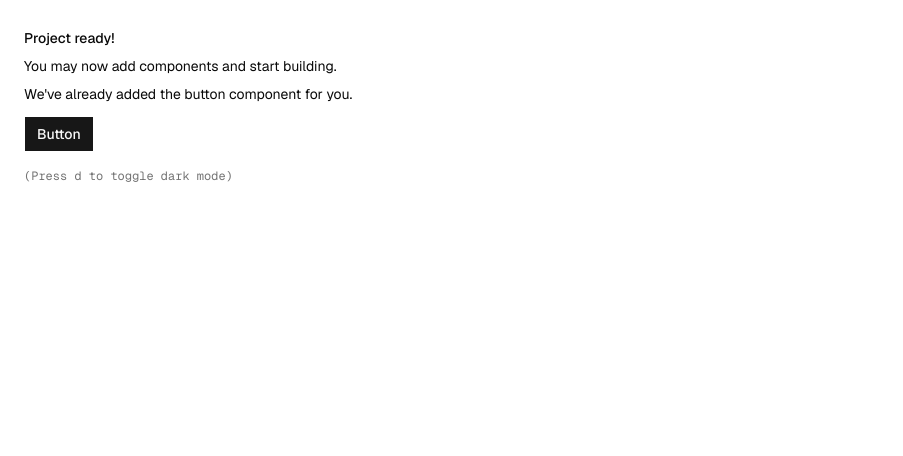
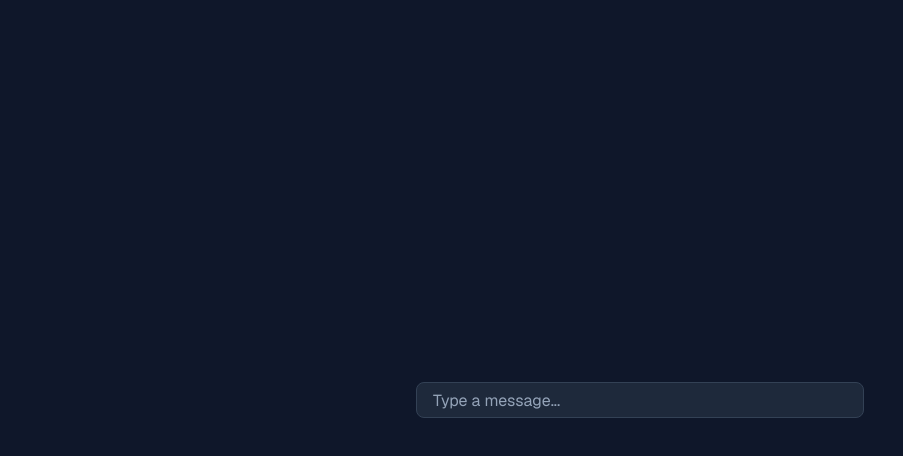
Before and after one commit to gradualisht/CTIP, a Next.js app in the folder frontend/: page / in a window 1280 px wide. Shown: the top 456 px of the page, without its empty margins (0-903 px from the left). Built offline with nearby package versions, Linux system fonts and the light colour scheme.

Commit message:
add input field for requests

```diff
--- a/frontend/app/page.tsx
+++ b/frontend/app/page.tsx
@@ -1,19 +1,6 @@
 import { Button } from "@/components/ui/button"
+import Chat from "@/components/chat.tsx"
 
 export default function Page() {
-  return (
-    <div className="flex min-h-svh p-6">
-      <div className="flex max-w-md min-w-0 flex-col gap-4 text-sm leading-loose">
-        <div>
-          <h1 className="font-medium">Project ready!</h1>
-          <p>You may now add components and start building.</p>
-          <p>We&apos;ve already added the button component for you.</p>
-          <Button className="mt-2">Button</Button>
-        </div>
-        <div className="font-mono text-xs text-muted-foreground">
-          (Press <kbd>d</kbd> to toggle dark mode)
-        </div>
-      </div>
-    </div>
-  )
+  return <Chat></Chat>
 }
--- /dev/null
+++ b/frontend/components/chat.tsx
@@ -0,0 +1,50 @@
+import { Input } from "@/components/ui/input"
+
+const styles = `
+  .chat-container {
+    display: flex;
+    height: 100vh;
+    width: 100vw;
+    align-items: center;
+    justify-content: center;
+    background-color: #0f172a;
+  }
+
+  .chat-input-wrapper {
+    width: 100%;
+    max-width: 28rem;
+  }
+
+  .chat-input {
+    border-radius: 0.5rem;
+    border: 1px solid #334155;
+    background-color: #1e293b;
+    padding: 0.75rem 1rem;
+    color: #ffffff;
+    font-size: 1rem;
+    transition: all 0.2s;
+  }
+
+  .chat-input::placeholder {
+    color: #94a3b8;
+  }
+
+  .chat-input:focus {
+    outline: none;
+    border-color: #3b82f6;
+    box-shadow: 0 0 0 3px rgba(59, 130, 246, 0.1);
+  }
+`
+
+export default function Chat() {
+  return (
+    <>
+      <style>{styles}</style>
+      <div className="chat-container">
+        <div className="chat-input-wrapper">
+          <Input placeholder="Type a message..." className="chat-input" />
+        </div>
+      </div>
+    </>
+  )
+}
--- /dev/null
+++ b/frontend/components/ui/input.tsx
@@ -0,0 +1,19 @@
+import * as React from "react"
+
+import { cn } from "@/lib/utils"
+
+function Input({ className, type, ...props }: React.ComponentProps<"input">) {
+  return (
+    <input
+      type={type}
+      data-slot="input"
+      className={cn(
+        "h-9 w-full min-w-0 rounded-3xl border border-transparent bg-input/50 px-3 py-1 text-base transition-[color,box-shadow,background-color] outline-none file:inline-flex file:h-7 file:border-0 file:bg-transparent file:text-sm file:font-medium file:text-foreground placeholder:text-muted-foreground focus-visible:border-ring focus-visible:ring-3 focus-visible:ring-ring/30 disabled:pointer-events-none disabled:cursor-not-allowed disabled:opacity-50 aria-invalid:border-destructive aria-invalid:ring-3 aria-invalid:ring-destructive/20 md:text-sm dark:aria-invalid:border-destructive/50 dark:aria-invalid:ring-destructive/40",
+        className
+      )}
+      {...props}
+    />
+  )
+}
+
+export { Input }
--- /dev/null
+++ b/frontend/tailwind.config.ts
@@ -0,0 +1,10 @@
+import type { Config } from 'tailwindcss'
+
+const config: Config = {
+  content: [
+    './app/**/*.{js,ts,jsx,tsx}',
+    './components/**/*.{js,ts,jsx,tsx}',
+  ],
+}
+
+export default config
```
Also changed, not shown: frontend/app/layout.tsx (+8 -3 lines).
